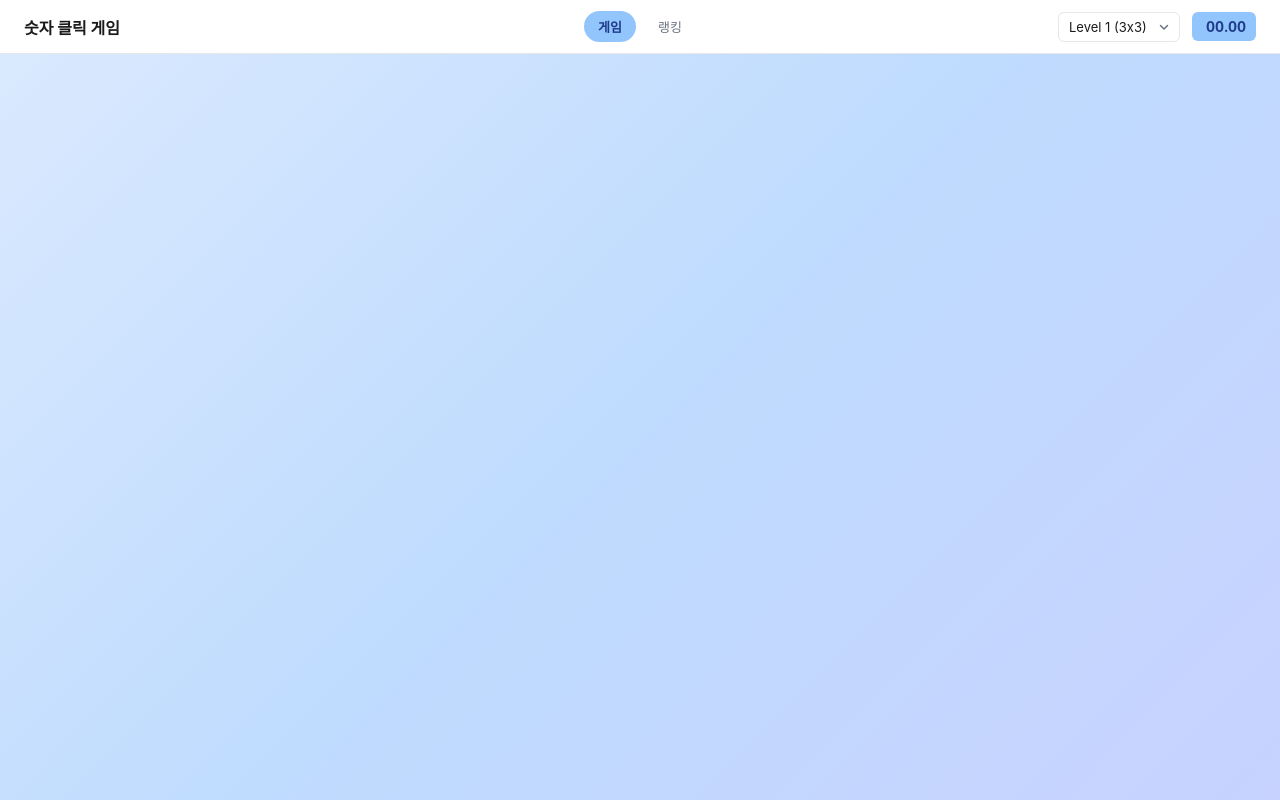
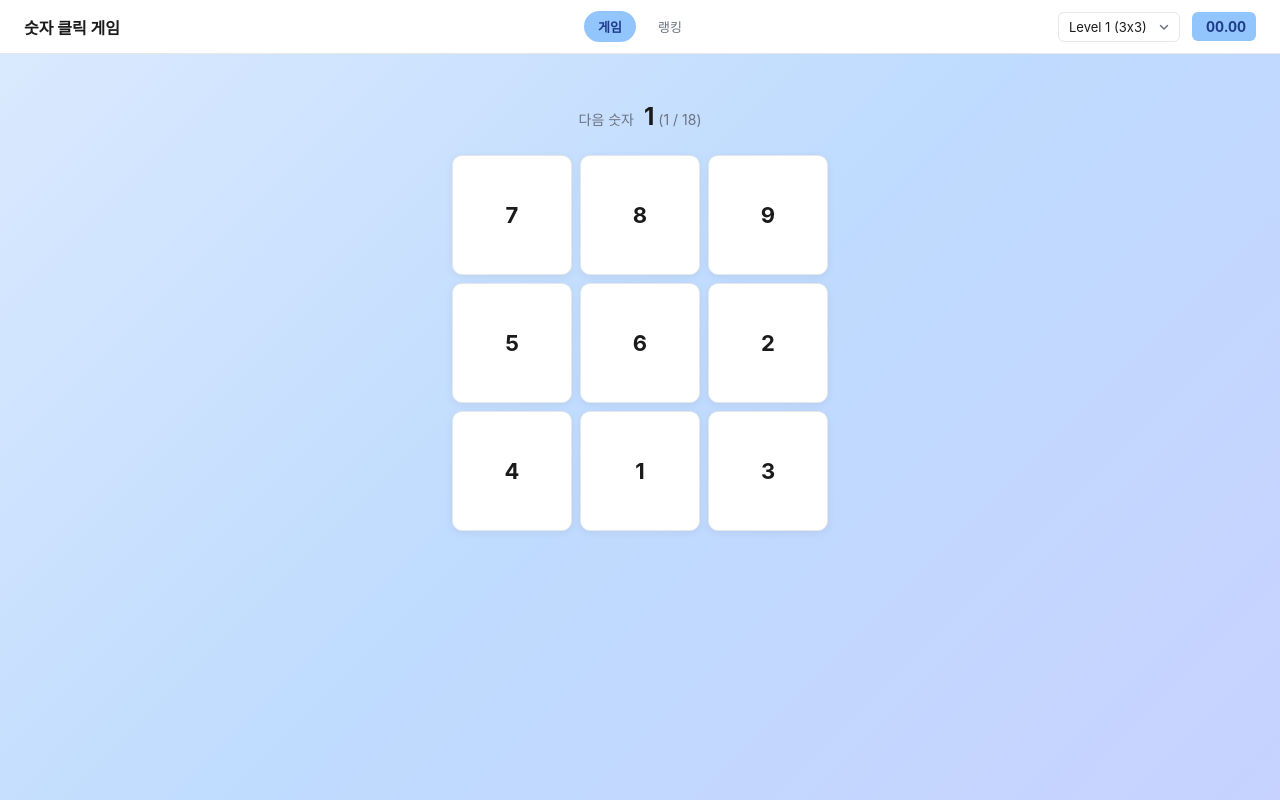
Before and after one commit to 39-play-sopt-web/GongGiHun, a React (Vite) app in the folder Week2/Homework/number-game/: page / in a window 1280 px wide. Built offline with nearby package versions, Linux system fonts and the light colour scheme.

Commit message:
feat: 게임 로직 구현 (useGame)

```diff
--- a/Week2/Homework/number-game/src/App.jsx
+++ b/Week2/Homework/number-game/src/App.jsx
@@ -1,17 +1,30 @@
 import { useState } from "react";
 import Header from "./components/Header/Header";
+import GameBoard from "./components/GameBoard/GameBoard";
+import useGame from "./hooks/useGame";
 
 function App() {
   const [page, setPage] = useState("game");
   const [level, setLevel] = useState(1);
+  const { cells, next, total, handleCellClick } = useGame(level);
 
   return (
+    <>
       <Header
         page={page}
         onPageChange={setPage}
         level={level}
         onLevelChange={setLevel}
       />
+      {page === "game" && (
+        <GameBoard
+          cells={cells}
+          next={next}
+          total={total}
+          onCellClick={handleCellClick}
+        />
+      )}
+    </>
   );
 }
 
--- /dev/null
+++ b/Week2/Homework/number-game/src/hooks/useGame.js
@@ -0,0 +1,68 @@
+import { useEffect, useState } from "react";
+import { shuffle, range } from "../utils/shuffle";
+import { saveRecord } from "../utils/storage";
+
+const SIZE = 3;
+const CELL_COUNT = SIZE * SIZE;
+const TOTAL = CELL_COUNT * 2;
+
+const createGame = () => ({
+  cells: shuffle(range(1, CELL_COUNT)),
+  reserve: shuffle(range(CELL_COUNT + 1, TOTAL)),
+  next: 1,
+});
+
+function useGame(level) {
+  const [game, setGame] = useState(createGame);
+  const [startTime, setStartTime] = useState(null);
+  const [elapsed, setElapsed] = useState(0);
+
+  useEffect(() => {
+    if (startTime === null) return;
+    const id = setInterval(() => setElapsed(Date.now() - startTime), 10);
+    return () => clearInterval(id);
+  }, [startTime]);
+
+  const reset = () => {
+    setGame(createGame());
+    setStartTime(null);
+    setElapsed(0);
+  };
+
+  const finish = () => {
+    const playTime = Date.now() - startTime;
+    setStartTime(null); // 타이머 정지
+    setElapsed(playTime);
+    setTimeout(() => {
+      // 화면 갱신 후 alert
+      alert(`${(playTime / 1000).toFixed(2)}초`);
+      saveRecord({ playedAt: Date.now(), level, playTime });
+      reset();
+    }, 0);
+  };
+
+  const handleCellClick = (index) => {
+    if (game.cells[index] !== game.next) return; // 틀린 숫자는 무시
+    if (game.next === 1) setStartTime(Date.now()); // 1을 누르면 타이머 시작
+    if (game.next === TOTAL) return finish(); // 마지막 숫자면 종료
+
+    setGame({
+      cells: game.cells.map((n, i) =>
+        i === index ? (game.reserve[0] ?? null) : n,
+      ), // 10~18 소진 시 빈칸
+      reserve: game.reserve.slice(1),
+      next: game.next + 1,
+    });
+  };
+
+  return {
+    cells: game.cells,
+    next: game.next,
+    total: TOTAL,
+    elapsed,
+    handleCellClick,
+    reset,
+  };
+}
+
+export default useGame;
```
Lines whose indentation alone changed are shown as unchanged.
